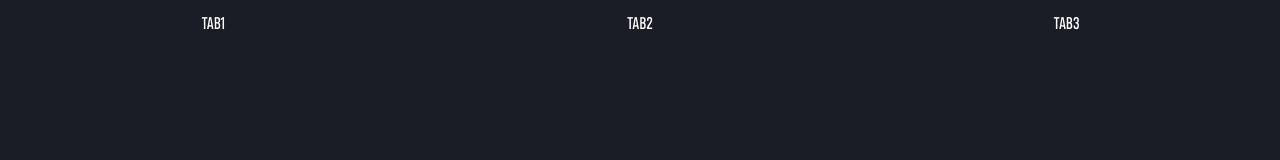
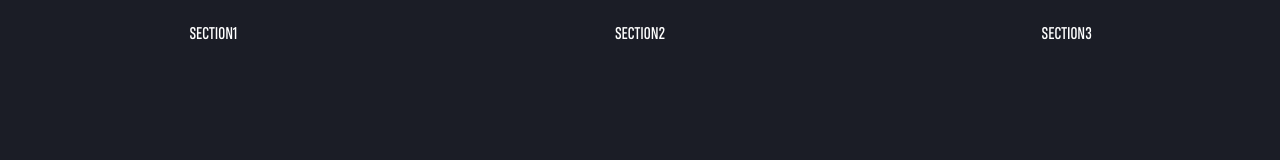
Before and after one commit to Tomoki-K/study_css, a plain HTML site: page index.html in a window 1280 px wide. Shown: the top 160 px of the page. Drawn offline with Linux system fonts and the light colour scheme.

Commit message:
minor changes

```diff
--- a/assets/styles/styles.scss
+++ b/assets/styles/styles.scss
@@ -35,19 +35,19 @@
     vertical-align: middle;
     text-transform: uppercase;
   }
-  &#b1 {
+  &#sec1 {
     background-color: $dark-gray;
     h1{
       color: $white;
     }
   }
-  &#b2 {
+  &#sec2 {
     background-image: url('../imgs/skytree.jpg');
     h1{
       color: $white;
     }
   }
-  &#b3 {
+  &#sec3 {
     background-color: $dark-green;
   }
 }
@@ -65,14 +65,16 @@
   li {
     flex: 1;
 
+    margin: 0 20px;
+
     list-style: none;
 
     text-align: center;
 
     a {
+      display: block;
       position: relative;
 
-      width: 200px;
       padding: 10px 0;
 
       transition: 0.3s;
--- a/index.html
+++ b/index.html
@@ -8,12 +8,12 @@
   <body>
 
     <ul id='tabs'>
-      <li><a href="#">Tab1</a></li>
-      <li><a href="#">Tab2</a></li>
-      <li><a href="#">Tab3</a></li>
+      <li><a href="#sec1">Section1</a></li>
+      <li><a href="#sec2">Section2</a></li>
+      <li><a href="#sec3">Section3</a></li>
     </ul>
 
-    <div class="section" id="b1">
+    <div class="section" id="sec1">
       <div id='centerWrapper'>
         <a href="#" id='slideBtn'>
           <span data-text='Button'>Button</span>
@@ -23,10 +23,10 @@
         </a>
       </div>
     </div>
-    <div class="section" id="b2">
+    <div class="section" id="sec2">
       <h1>text</h1>
     </div>
-    <div class="section" id="b3">
+    <div class="section" id="sec3">
       <h1>text</h1>
     </div>
 
```
Also changed, not shown: assets/styles/styles.css, 1 other file.
